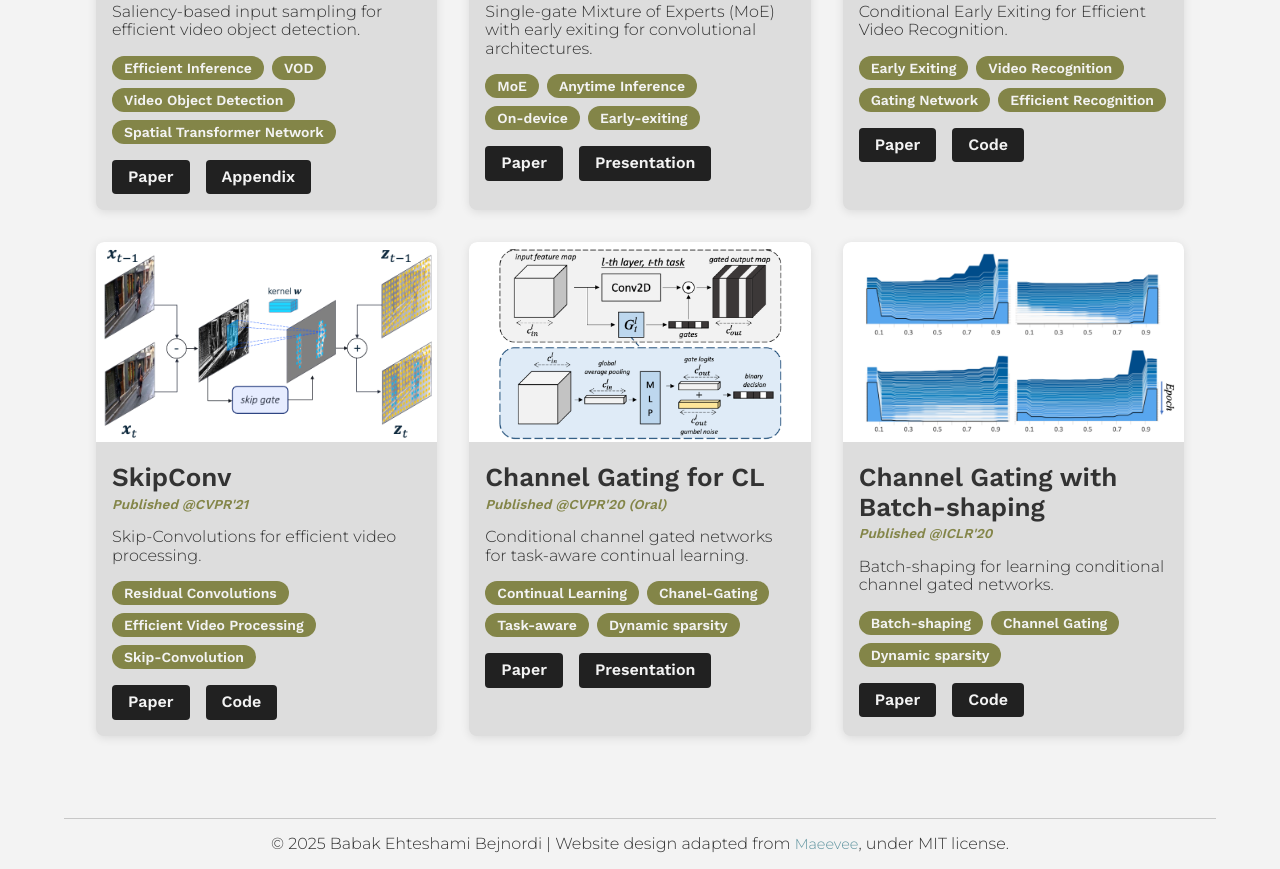
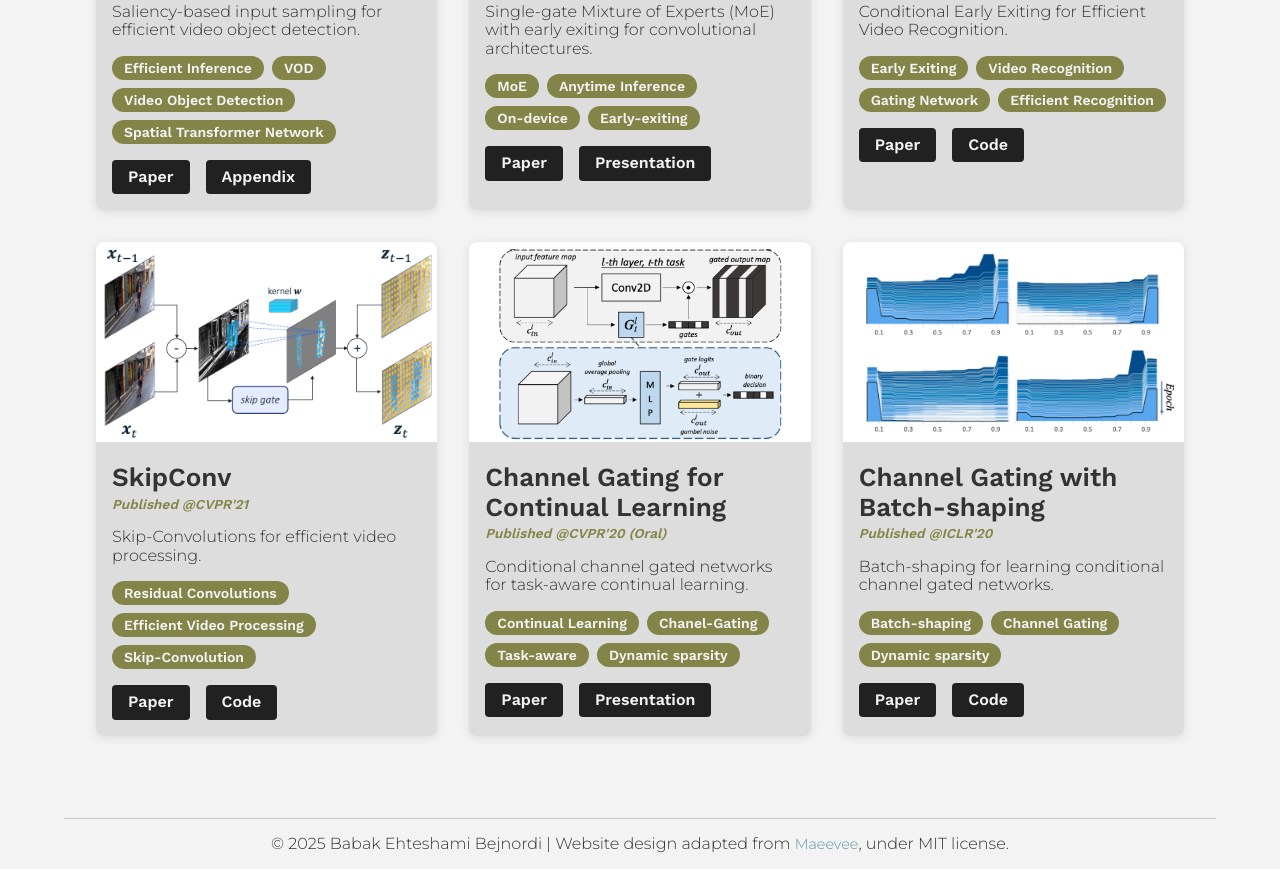
Before and after one commit to babakint/babakint.github.io, a plain HTML site: page research.html in a window 1280 px wide. Shown: the part 1563-2432 px from the top of the page. Drawn offline with nearby package versions, Linux system fonts and the light colour scheme.

Commit message:
Update research.html

```diff
--- a/research.html
+++ b/research.html
@@ -237,7 +237,7 @@
 	                <img src="assets/images/Project/cl_gate.png" alt="Project 11">
 	            </div>
 	            <div class="project-content">
-	                <h3>Channel Gating for CL</h3>
+	                <h3>Channel Gating for Continual Learning</h3>
 			<div class="conference-subtitle">Published @CVPR'20 (Oral)</div>
 	                <p>Conditional channel gated networks for task-aware continual learning.</p>
 	                <div class="tech-stack">
```
